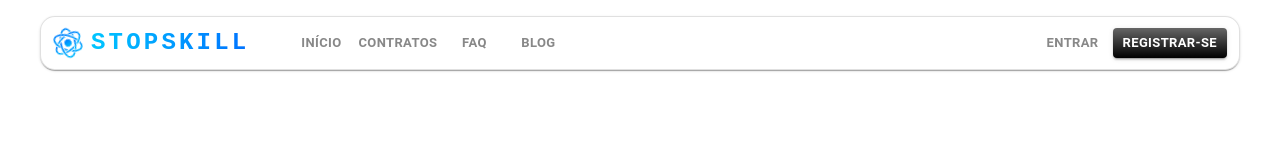
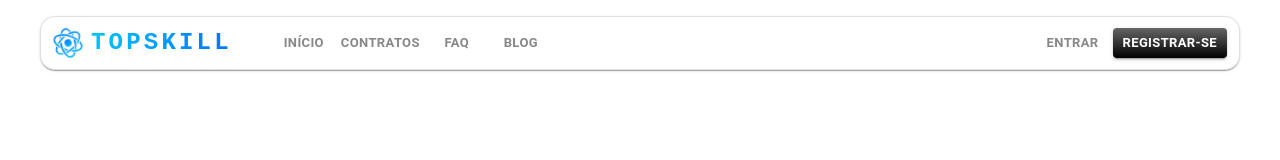
Before and after one commit to Zyvoxi/SS, a React (Vite) app: page /home in a window 1280 px wide. Shown: the top 160 px of the page. Built offline with nearby package versions, Linux system fonts and the light colour scheme.

Commit message:
Começando a implementar a página de Contratos. pt. 5

```diff
--- a/index.html
+++ b/index.html
@@ -22,7 +22,7 @@
         }
       })(window.location);
     </script>
-    <title>STOPSKILL</title>
+    <title>TOPSKILL</title>
   </head>
   <body>
     <div id="root"></div>
--- a/package.json
+++ b/package.json
@@ -1,5 +1,5 @@
 {
-  "name": "ss",
+  "name": "t.s.",
   "private": true,
   "version": "0.6.0",
   "license": "CC-BY-NC-4.0",
--- a/public/404.html
+++ b/public/404.html
@@ -2,7 +2,7 @@
 <html>
   <head>
     <meta charset="utf-8">
-    <title>STOPSKILL</title>
+    <title>TOPSKILL</title>
     <script type="text/javascript">
       // Single Page Apps for GitHub Pages
       // MIT License
--- a/src/Components/Contracts/Contracts.jsx
+++ b/src/Components/Contracts/Contracts.jsx
@@ -10,6 +10,7 @@ import {
   Avatar,
   Container,
 } from "@mui/material";
+import ArrowForwardIosIcon from "@mui/icons-material/ArrowForwardIos";
 import PropTypes from "prop-types";
 import { useNavigate } from "react-router-dom";
 
@@ -118,6 +119,7 @@ export default function Contracts() {
   const [selectedArticle, setSelectedArticle] = React.useState(null);
   const [visibleArticles, setVisibleArticles] =
     React.useState(VISIBLE_ARTICLES);
+  const [showMenu, setShowMenu] = React.useState(false);
 
   React.useEffect(() => {
     const fetchUsersData = async () => {
@@ -209,14 +211,19 @@ export default function Contracts() {
         <Box
           sx={{
             width: "100%",
-            maxWidth: { xs: "450px", sm: "300px" },
+            maxWidth: { xs: "calc(85vw - 10px)", sm: "300px" },
             height: "100%",
-            maxHeight: "85vh",
+            maxHeight: { xs: "73vh", lg: "85vh" },
             border: "1px solid rgba(0, 0, 0, 0.12)",
             borderRadius: 3,
             boxShadow:
               "0px 2px 1px -1px rgba(0, 0, 0, 0.2), 0px 1px 1px 0px rgba(0, 0, 0, 0.14), 0px 1px 3px 0px rgba(0, 0, 0, 0.12)",
-            left: { xs: "-300px", lg: "24px" },
+            transform: {
+              xs: showMenu ? "translateX(10px)" : "translateX(-104%)",
+              sm: showMenu ? "translateX(0)" : "translateX(-108%)",
+              lg: "translateX(0)",
+            },
+            transition: "ease 400ms",
             backgroundColor: {
               xs: "rgba(255, 255, 255, 0.4)",
               lg: "#f3f4f9",
@@ -225,6 +232,24 @@ export default function Contracts() {
             position: "fixed",
           }}
         >
+          <Box
+            sx={{
+              display: { xs: "block", lg: "none" },
+              position: "fixed",
+              top: "50%",
+              left: "102%",
+              transition: "ease 400ms",
+              transform: showMenu ? "rotate(-180deg)" : "rotate(0deg)",
+              "&:hover": {
+                cursor: "pointer",
+              },
+            }}
+            onClick={() => {
+              setShowMenu(!showMenu);
+            }}
+          >
+            <ArrowForwardIosIcon />
+          </Box>
           <Typography variant="h4" color="initial" sx={{ padding: "16px" }}>
             Menu
           </Typography>
@@ -237,7 +262,7 @@ export default function Contracts() {
           display: "flex",
           flexDirection: "column",
           overflowY: "auto",
-          maxHeight: { xs: "90vh", sm: "100vh" },
+          maxHeight: "100vh",
           padding: "16px",
         }}
       >
@@ -267,6 +292,7 @@ export default function Contracts() {
           <Box
             component="section"
             sx={{
+              paddingTop: "85px",
               display: "flex",
               justifyContent: "center",
               flexDirection: "row",
@@ -279,11 +305,11 @@ export default function Contracts() {
                 key={index}
                 sx={{
                   padding: "10px",
-                  backgroundColor: "#fefefe41",
                   width: "100%",
                   maxWidth: "402px",
+                  borderRadius: "25px",
                   height: "150px",
-                  borderRadius: "25px",
+                  backgroundColor: "#fefefe41",
                   display: "flex",
                   flexDirection: "row",
                 }}
--- a/src/Components/Footer/Minimalist/Footer.jsx
+++ b/src/Components/Footer/Minimalist/Footer.jsx
@@ -8,14 +8,14 @@ import {
   Typography,
 } from "@mui/material";
 import { GitHub } from "@mui/icons-material";
-import logo from "../../../Assets/Logo/SSLogoIcon.svg";
+import logo from "../../../Assets/Logo/TSLogoIcon.svg";
 import logger from "../../../Extras/Debug/debug";
 
 function Copyright() {
   return (
     <div style={{ textAlign: "left" }}>
       <Typography variant="body2" sx={{ color: "text.secondary", mt: 1 }}>
-        {"SS © "}
+        {"T.S. © "}
         {new Date().getFullYear()}
         &nbsp;
         <Link
@@ -80,7 +80,7 @@ export default function Footer() {
                 alt="logo"
                 style={{ width: "20px", height: "20px", marginRight: "5px" }}
               />
-              STOPSKILL
+              TOPSKILL
             </Typography>
             <Link color="text.secondary" variant="body2">
               Política de Privacidade
--- a/src/Components/Footer/Normal/Footer.jsx
+++ b/src/Components/Footer/Normal/Footer.jsx
@@ -13,7 +13,7 @@ import {
 import { createTheme, ThemeProvider } from "@mui/material/styles";
 import { GitHub } from "@mui/icons-material";
 import logger from "../../../Extras/Debug/debug";
-import logo from "../../../Assets/Logo/SSLogoIcon.svg";
+import logo from "../../../Assets/Logo/TSLogoIcon.svg";
 import { useNavigate } from "react-router-dom";
 
 const theme = createTheme({
@@ -40,7 +40,7 @@ function Copyright() {
   return (
     <div style={{ textAlign: "left" }}>
       <Typography variant="body2" sx={{ color: "text.secondary", mt: 1 }}>
-        {"SS © "}
+        {"T.S. © "}
         {new Date().getFullYear()}
         &nbsp;
         <Link
@@ -126,7 +126,7 @@ export default function Footer() {
                   alt="logo"
                   style={{ width: "20px", height: "20px", marginRight: "5px" }}
                 />
-                STOPSKILL
+                TOPSKILL
               </Typography>
               <Typography
                 variant="body2"
--- a/src/Components/SignIn/SignIn.jsx
+++ b/src/Components/SignIn/SignIn.jsx
@@ -1,5 +1,5 @@
 import * as React from "react";
-import logo from "../../Assets/Logo/SSLogoIcon.svg";
+import logo from "../../Assets/Logo/TSLogoIcon.svg";
 import {
   Divider,
   Container,
@@ -364,7 +364,7 @@ export default function SignIn() {
               fontSize: "14px",
             }}
           >
-            STOPSKILL
+            TOPSKILL
           </Typography>
         </Box>
 
--- a/src/Components/SignUp/SignUp.jsx
+++ b/src/Components/SignUp/SignUp.jsx
@@ -1,5 +1,5 @@
 import * as React from "react";
-import logo from "../../Assets/Logo/SSLogoIcon.svg";
+import logo from "../../Assets/Logo/TSLogoIcon.svg";
 import {
   Divider,
   Container,
@@ -372,7 +372,7 @@ export default function SignUp() {
               fontSize: "14px",
             }}
           >
-            STOPSKILL
+            TOPSKILL
           </Typography>
         </Box>
 
--- a/src/Components/TopBar/AppBar.jsx
+++ b/src/Components/TopBar/AppBar.jsx
@@ -21,7 +21,7 @@ import SettingsOutlinedIcon from "@mui/icons-material/SettingsOutlined";
 import LogoutOutlinedIcon from "@mui/icons-material/LogoutOutlined";
 import MenuIcon from "@mui/icons-material/Menu";
 import CloseRoundedIcon from "@mui/icons-material/CloseRounded";
-import logo from "../../Assets/Logo/SSLogoIcon.svg";
+import logo from "../../Assets/Logo/TSLogoIcon.svg";
 import { useNavigate } from "react-router-dom";
 import logger from "../../Extras/Debug/debug";
 import "./Styles/AppBar.css";
@@ -301,7 +301,7 @@ export default function AppAppBar() {
                 fontFamily: "monospace",
               }}
             >
-              STOPSKILL
+              TOPSKILL
             </Typography>
             <Box sx={{ display: { xs: "none", md: "flex" } }}>
               <Button
```
Also changed, not shown: src/Assets/Logo/LICENSE.md, src/Assets/Logo/TSLogoIcon.svg (renamed from src/Assets/Logo/SSLogoIcon.svg), 1 other file (tests, documents, lock files or other folders).
